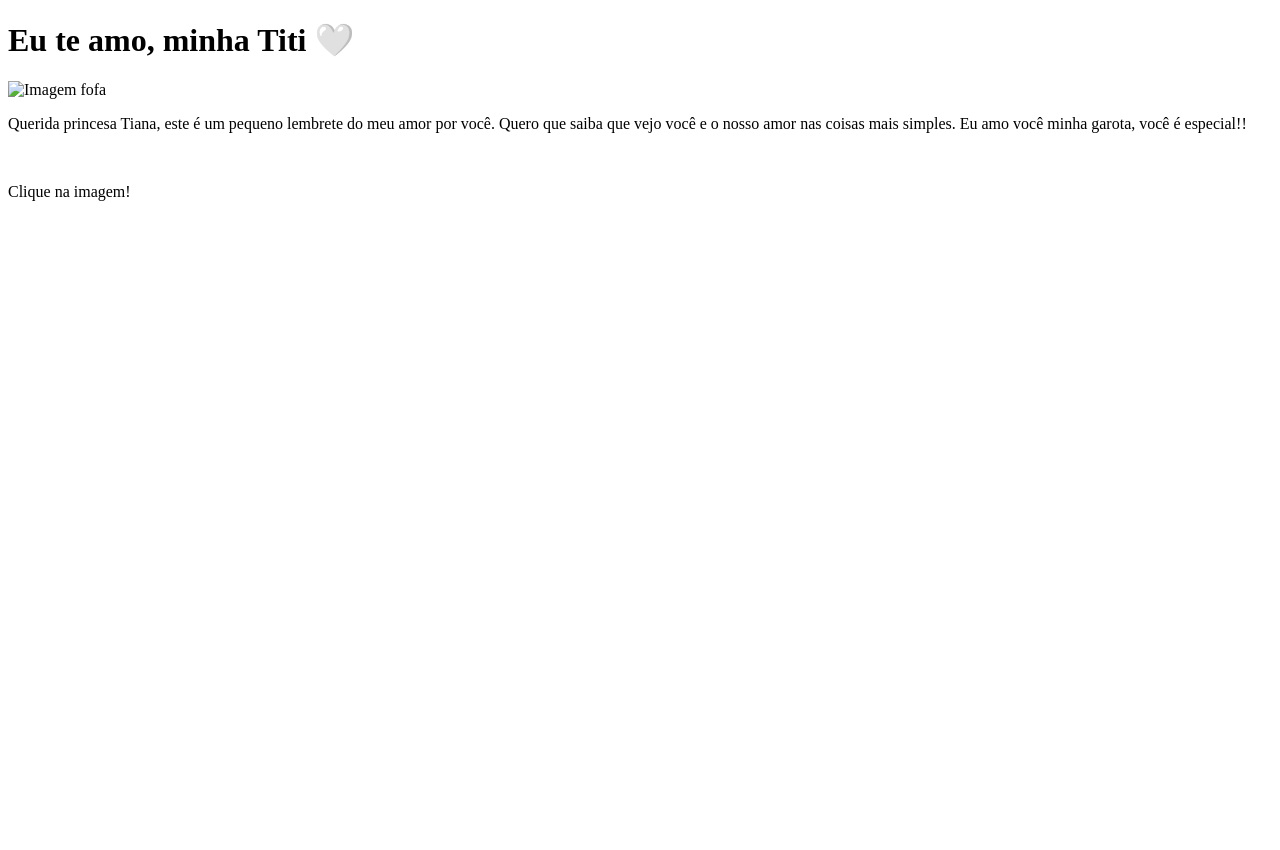
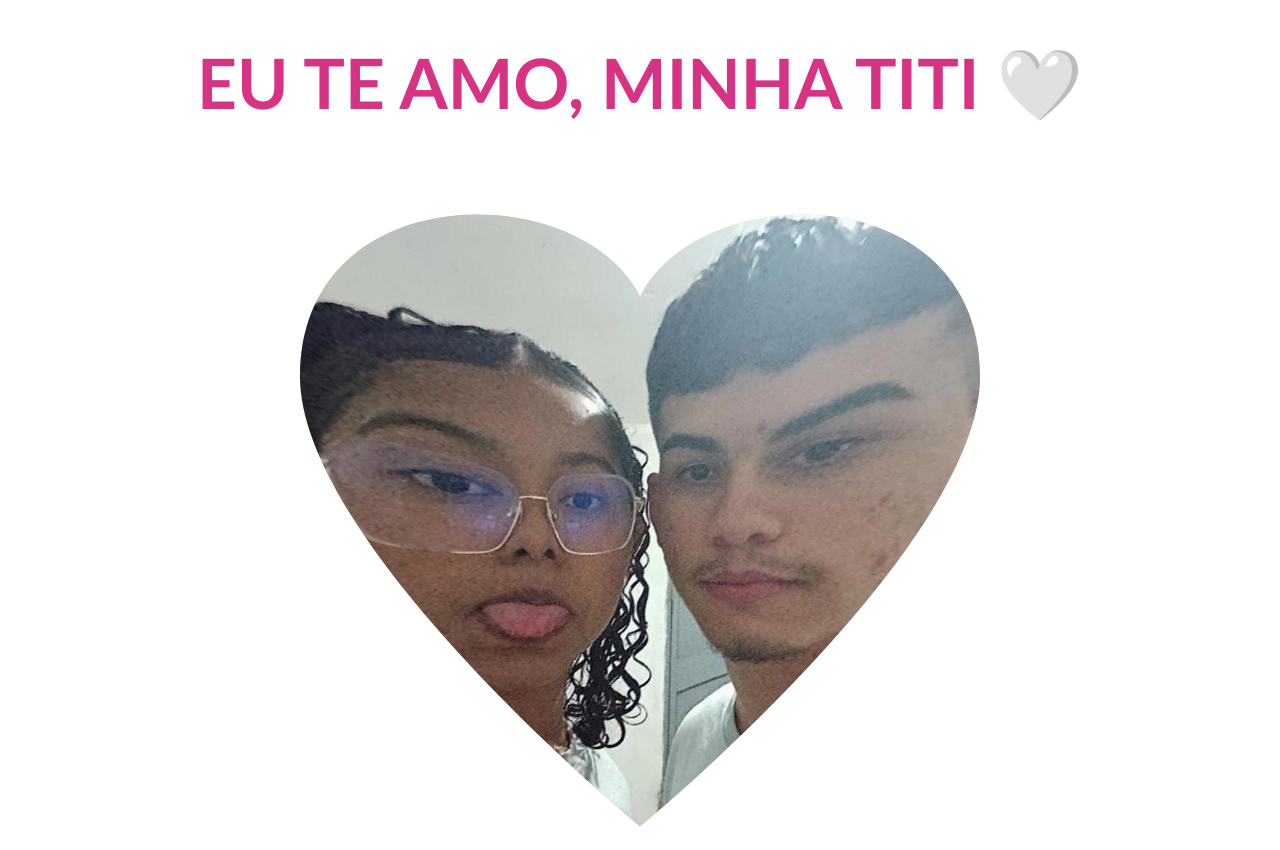
Before and after one commit to Xamacardoso/titi-fofinha-site, a plain HTML site: page index.html in a window 1280 px wide. Shown: the top 850 px of the page. Before the commit the page ends 800 px from the top, so only its background shows below. Drawn offline with Linux system fonts and the light colour scheme; the site is published under a folder, as on GitHub Pages, so addresses that start at the root find nothing.

Commit message:
:wrench: Fix: Caminho dos arquivos

```diff
--- a/index.html
+++ b/index.html
@@ -3,13 +3,13 @@
 <head>
   <meta charset="UTF-8" />
   <title>Meu Site Fofo</title>
-  <link rel="stylesheet" href="/styles/style.css" />
+  <link rel="stylesheet" href="styles/style.css" />
 </head>
 <body>
   <h1>Eu te amo, minha Titi 🤍</h1>
 
   <div class="heart-frame" id="heartFrame">
-    <img src="/assets/image.jpg" alt="Imagem fofa" />
+    <img src="assets/image.jpg" alt="Imagem fofa" />
   </div>
 
   <div class="letter">
@@ -18,6 +18,6 @@
     <p>Clique na imagem!</p>
   </div>
 
-  <script src="/scripts/script.js"></script>
+  <script src="scripts/script.js"></script>
 </body>
 </html>
```
